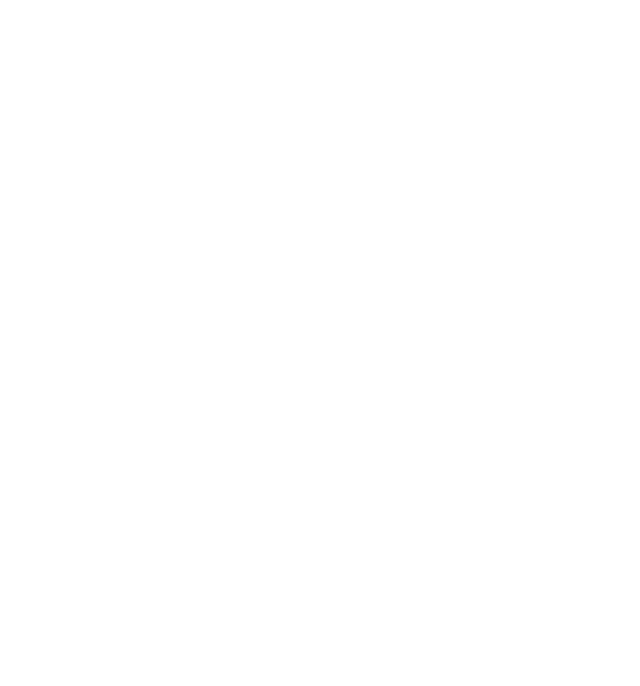
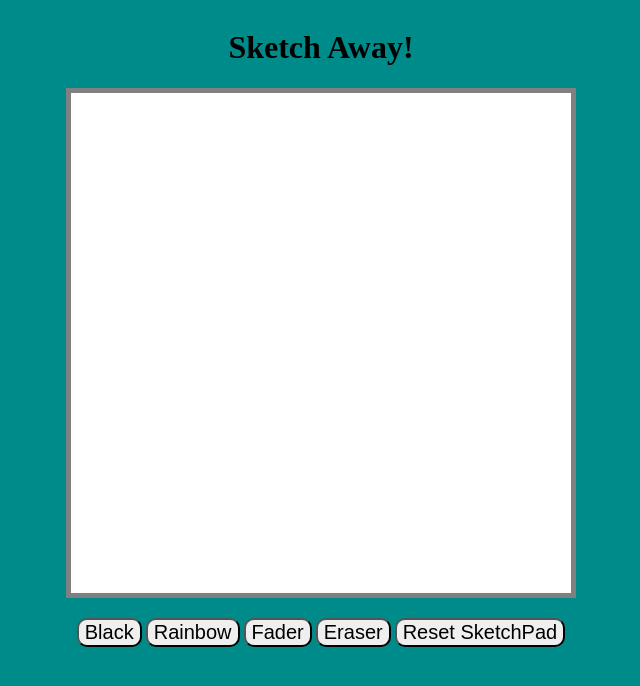
Before and after one commit to cmconnersr5/sketchpad, a plain HTML site: page index.html in a window 1280 px wide. Shown: the whole page, without its empty margins (319-959 px from the left). Drawn offline with Linux system fonts and the light colour scheme.

Commit message:
Add basic styles and sketchpad

```diff
--- a/index.html
+++ b/index.html
@@ -4,13 +4,21 @@
     <meta charset="UTF-8">
     <meta http-equiv="X-UA-Compatible" content="IE=edge">
     <meta name="viewport" content="width=device-width, initial-scale=1.0">
-    <link rel="sylesheet" href="styles.css">
-    <script src="index.js"></script>
+    <link rel="stylesheet" href="styles.css">
+    <script src="index.js" defer></script>
     <title>SketchPad</title>
 </head>
 <body>
-    <div class="container"></div>
-
-
+    <div class="container">
+    <h1>Sketch Away!</h1>
+    <div id="sketchpad"></div>
+    <div class="buttons">
+        <button>Black</button>
+        <button>Rainbow</button>
+        <button>Fader</button>
+        <button>Eraser</button>
+        <button>Reset SketchPad</button>
+    </div>
+    </div>
 </body>
 </html>
--- a/index.js
+++ b/index.js
@@ -0,0 +1,11 @@
+function createPad(size){
+let sketchpad = document.getElementById('sketchpad');
+sketchpad.style.gridTemplateColumns = `repeat(${size}, 1fr)`;
+sketchpad.style.gridTemplateRows = `repeat(${size}, 1 fr)`;
+
+for (i=0; i<(size*size); i++){
+    let box = document.createElement('div');
+    sketchpad.insertAdjacentElement('beforeend', box);
+}
+
+} createPad(10);
--- a/styles.css
+++ b/styles.css
@@ -0,0 +1,25 @@
+body {
+    background-color: darkcyan;
+}
+.container {
+    display: flex;
+    flex-direction: column;
+    align-items: center;
+    justify-content: space-around;
+}
+#sketchpad {
+    width: 500px;
+    height: 500px;
+    display: grid;
+    border: 5px, grey;
+    border-style: solid;
+    background-color: white;
+}
+
+.buttons {
+    margin: 20px;
+}
+button {
+    border-radius: 10px;
+    font-size: 20px;
+}
```
